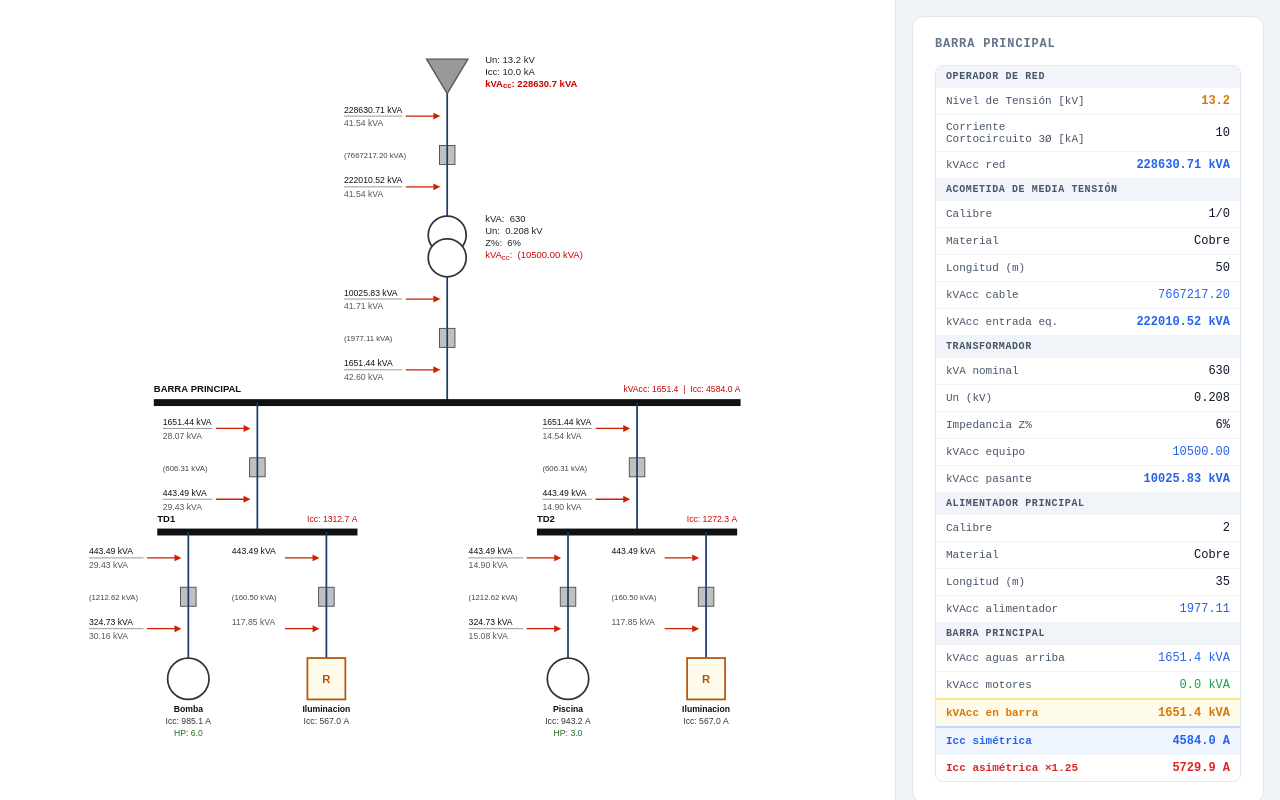
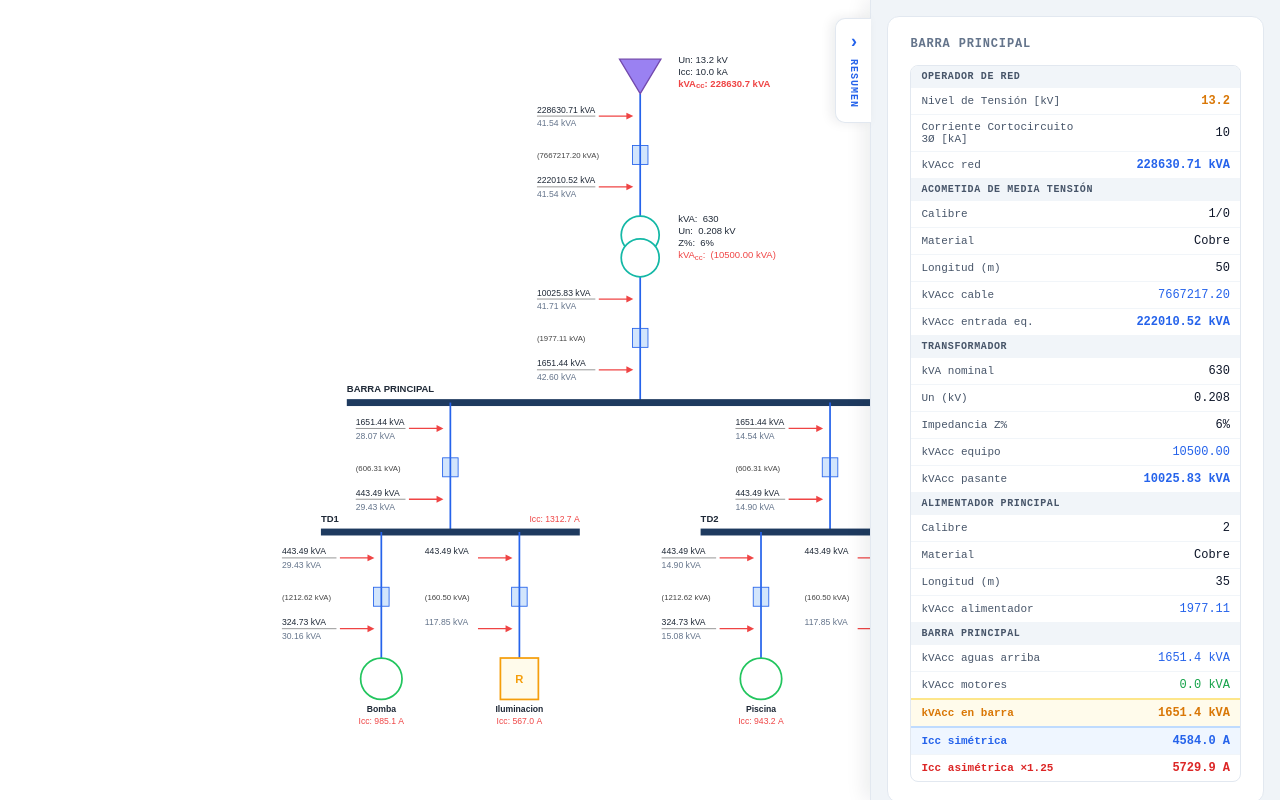
Before and after one commit to cmarioep/ICC-KVA, a React (Vite) app: page / in a window 1280 px wide. Both pictures are taken after a click on the button "⚡ CALCULAR Y VER DIAGRAMA UNIFILAR →". Built offline with nearby package versions, Linux system fonts and the light colour scheme.

Commit message:
Styles: nueva paleta de colores para los elementos del diagrama

```diff
--- a/src/App.jsx
+++ b/src/App.jsx
@@ -1,3 +1,4 @@
+import { useState } from "react";
 import "./App.scss";
 import { getZ, series } from "./utils/cableUtils";
 import { formatNumber } from "./utils/format";
@@ -6,6 +7,27 @@ import { useIccCalc } from "./hooks/useIccCalc";
 /* ── UI PRIMITIVOS ──────────────────────────────────────── */
 function Card({ children }) {
   return <div className="card">{children}</div>;
+}
+
+/* ── DRAWER NO MODAL DEL RESUMEN ─────────────────────────── */
+// Panel lateral deslizante con un "handle" persistente para mostrar/ocultar.
+// No es modal: no hay backdrop ni bloqueo del canvas mientras está abierto.
+function SummaryDrawer({ open, onToggle, children }) {
+  return (
+    <aside className={`res-aside${open ? " res-aside--open" : ""}`}>
+      <button
+        type="button"
+        className="res-aside__handle"
+        onClick={onToggle}
+        aria-expanded={open}
+        title={open ? "Ocultar resumen" : "Mostrar resumen"}
+      >
+        <span className="res-aside__handle-arrow">{open ? "›" : "‹"}</span>
+        <span className="res-aside__handle-label">Resumen</span>
+      </button>
+      <div className="res-aside__content">{children}</div>
+    </aside>
+  );
 }
 
 
@@ -301,6 +323,9 @@ export default function App() {
     parseAndCalculate,
   } = useIccCalc();
 
+  const [resumenOpen, setResumenOpen] = useState(true);
+  const toggleResumen = () => setResumenOpen(o => !o);
+
   /* ═══ JSON INPUT ═══ */
   if (view === "json") return (
     <div className="app">
@@ -340,12 +365,12 @@ export default function App() {
             </div>
           </div>
 
-          <aside className="res-aside">
+          <SummaryDrawer open={resumenOpen} onToggle={toggleResumen}>
             <UnifiedMainSummary data={data} result={result} />
             {result.tableros.map(tablero => (
               <TableroSummary key={tablero.id} tablero={tablero} />
             ))}
-          </aside>
+          </SummaryDrawer>
         </div>
       </div>
     );
@@ -373,8 +398,8 @@ export default function App() {
           </div>
         </div>
 
-        {/* Aside — 30% */}
-        <aside className="res-aside">
+        {/* Aside — drawer no modal */}
+        <SummaryDrawer open={resumenOpen} onToggle={toggleResumen}>
           <Card>
             <div className="card-section-label">Resumen de Cortocircuito</div>
             <KVTable rows={[
@@ -441,7 +466,7 @@ export default function App() {
               }),
             ]} />
           </Card>
-        </aside>
+        </SummaryDrawer>
       </div>
     </div>
   );
--- a/src/App.scss
+++ b/src/App.scss
@@ -370,14 +370,15 @@ $c-border-input: #cbd5e1;
   flex: 1;
   display: flex;
   overflow: hidden;
+  position: relative;
 }
 
 .res-main {
-  width: 70%;
+  flex: 1;
+  min-width: 0;
   display: flex;
   flex-direction: column;
   overflow: hidden;
-  border-right: 1px solid $c-border;
 
   .canvas-wrap {
     flex: 1;
@@ -398,15 +399,79 @@ $c-border-input: #cbd5e1;
   }
 }
 
+// ── Drawer no modal del resumen ───────────────────────────────────────────────
+// Panel deslizante a la derecha, sin backdrop: el canvas sigue siendo
+// interactivo mientras está abierto. Un "handle" pegado al borde izquierdo
+// del panel se mantiene siempre visible para abrir/cerrar.
 .res-aside {
-  width: 30%;
-  overflow-y: auto;
+  position: absolute;
+  top: 0;
+  right: 0;
+  height: 100%;
+  width: 32%;
+  min-width: 360px;
+  max-width: 480px;
+  box-sizing: border-box;
   background: $bg-page;
-  padding: 16px;
-  display: flex;
-  flex-direction: column;
-  gap: 16px;
-  box-sizing: border-box;
+  border-left: 1px solid $c-border;
+  box-shadow: -6px 0 18px rgba(15, 23, 42, 0.08);
+  transform: translateX(100%);
+  transition: transform 0.28s cubic-bezier(0.4, 0, 0.2, 1);
+  z-index: 20;
+
+  &--open {
+    transform: translateX(0);
+  }
+
+  &__content {
+    height: 100%;
+    overflow-y: auto;
+    padding: 16px;
+    display: flex;
+    flex-direction: column;
+    gap: 16px;
+    box-sizing: border-box;
+  }
+
+  &__handle {
+    position: absolute;
+    top: 18px;
+    left: -36px;
+    width: 36px;
+    padding: 14px 0;
+    display: flex;
+    flex-direction: column;
+    align-items: center;
+    gap: 8px;
+    background: $bg-white;
+    border: 1px solid $c-border;
+    border-right: none;
+    border-radius: 10px 0 0 10px;
+    box-shadow: -4px 0 12px rgba(15, 23, 42, 0.08);
+    color: $c-blue;
+    cursor: pointer;
+    font-family: inherit;
+    outline: none;
+
+    &:hover {
+      background: $c-blue-light;
+    }
+  }
+
+  &__handle-arrow {
+    font-size: 18px;
+    font-weight: 700;
+    line-height: 1;
+  }
+
+  &__handle-label {
+    font-size: 10px;
+    font-weight: 700;
+    letter-spacing: 0.1em;
+    text-transform: uppercase;
+    writing-mode: vertical-rl;
+    text-orientation: mixed;
+  }
 
   .rp {
     margin-bottom: 0;
--- a/src/utils/diagram.js
+++ b/src/utils/diagram.js
@@ -1,5 +1,6 @@
 import { series } from "./cableUtils";
 import { createPrimitives } from "./diagramPrimitives";
+import { PALETTE } from "./palette";
 
 export function drawDiagram(canvas, data, results) {
   if (!canvas) return;
@@ -165,26 +166,26 @@ export function drawDiagram(canvas, data, results) {
       ctx.setLineDash([]);
       ctx.beginPath(); ctx.arc(sourceCenterX, transformerY, 24, 0, Math.PI * 2);
       ctx.fillStyle = "#fff"; ctx.fill();
-      ctx.strokeStyle = "#1a6e1a"; ctx.lineWidth = 2; ctx.stroke();
-      drawText("G", sourceCenterX, transformerY + 6, 16, "#1a6e1a", "center", true);
+      ctx.strokeStyle = PALETTE.motor; ctx.lineWidth = 2; ctx.stroke();
+      drawText("G", sourceCenterX, transformerY + 6, 16, PALETTE.motor, "center", true);
     }
     if (outgoingCableBoxY !== null) drawImpedanceBox(sourceCenterX, outgoingCableBoxY, source.outCableKVAcc.toFixed(2), srcTextStartX);
 
     // 3. Right-side technical data
     if (!isGenerator) {
       if (hasGridData) {
-        drawText(`Un: ${data.grid.kV ?? '--'} kV`,                          sourceLabelX, diagramTopY + 4,  11, "#222");
-        drawText(`Icc: ${data.grid.Icc != null ? data.grid.Icc.toFixed(1) : '--'} kA`, sourceLabelX, diagramTopY + 18, 11, "#222");
-        drawTextWithKVAccSubscript(`: ${gridKVAcc.toFixed(1)} kVA`, sourceLabelX, diagramTopY + 32, 11, "#c00", true);
+        drawText(`Un: ${data.grid.kV ?? '--'} kV`,                          sourceLabelX, diagramTopY + 4,  11, PALETTE.textPrimary);
+        drawText(`Icc: ${data.grid.Icc != null ? data.grid.Icc.toFixed(1) : '--'} kA`, sourceLabelX, diagramTopY + 18, 11, PALETTE.textPrimary);
+        drawTextWithKVAccSubscript(`: ${gridKVAcc.toFixed(1)} kVA`, sourceLabelX, diagramTopY + 32, 11, PALETTE.faultCurrent, true);
       }
-      drawText(`kVA:  ${source.kVA}`,     sourceLabelX, transformerY - 28, 11, "#222");
-      drawText(`Un:  ${source.kVsec} kV`, sourceLabelX, transformerY - 14, 11, "#222");
-      drawText(`Z%:  ${source.zPct}%`,    sourceLabelX, transformerY,      11, "#222");
-      drawTextWithKVAccSubscript(`:  (${source.equipmentKVAcc.toFixed(2)} kVA)`, sourceLabelX, transformerY + 14, 11, "#c00");
+      drawText(`kVA:  ${source.kVA}`,     sourceLabelX, transformerY - 28, 11, PALETTE.textPrimary);
+      drawText(`Un:  ${source.kVsec} kV`, sourceLabelX, transformerY - 14, 11, PALETTE.textPrimary);
+      drawText(`Z%:  ${source.zPct}%`,    sourceLabelX, transformerY,      11, PALETTE.textPrimary);
+      drawTextWithKVAccSubscript(`:  (${source.equipmentKVAcc.toFixed(2)} kVA)`, sourceLabelX, transformerY + 14, 11, PALETTE.faultCurrent);
     } else {
-      drawText(`kVA: ${source.kVA}`,  srcTextStartX, transformerY - 16, 11, "#222");
-      drawText(`X'': ${source.xdpp}`, srcTextStartX, transformerY - 2,  11, "#222");
-      drawTextWithKVAccSubscript(`: (${source.equipmentKVAcc.toFixed(2)} kVA)`, srcTextStartX, transformerY + 12, 11, "#c00");
+      drawText(`kVA: ${source.kVA}`,  srcTextStartX, transformerY - 16, 11, PALETTE.textPrimary);
+      drawText(`X'': ${source.xdpp}`, srcTextStartX, transformerY - 2,  11, PALETTE.textPrimary);
+      drawTextWithKVAccSubscript(`: (${source.equipmentKVAcc.toFixed(2)} kVA)`, srcTextStartX, transformerY + 12, 11, PALETTE.faultCurrent);
     }
 
     // 4. Flow pair labels (left of conductor for transformers, right for generators)
@@ -205,9 +206,9 @@ export function drawDiagram(canvas, data, results) {
   const busBarRightX = diagramCenterX + (srcResults.length - 1) * 230 + busBarHalfWidth;
   drawBusBar(busBarLeftX, busBarRightX, currentY);
 
-  // Icc at bus bar — drawn once, to the right of the first source
+  // Icc at bus bar — same style/pattern as the unified diagram
   const shortCircuitCurrentAtBus = busKVAcc / (Math.sqrt(3) * busVoltageKV);
-  drawText(`Icc:  ${shortCircuitCurrentAtBus.toFixed(3)}`, diagramCenterX + 50, currentY - 16, 11, "#333");
+  drawText(`Icc: ${shortCircuitCurrentAtBus.toFixed(1)} A`, busBarRightX, currentY - 12, 10, PALETTE.faultCurrent, "right");
 
   // ── Load branches — drawn once below the common bus bar ─────────────────────
 
@@ -246,14 +247,14 @@ export function drawDiagram(canvas, data, results) {
       if (cableBoxY !== null) drawImpedanceBox(loadCenterX, cableBoxY, load.cableKVAcc.toFixed(2), textStartX);
       drawResistiveLoadSymbol(loadCenterX, symbolCenterY, load.label);
 
-      drawText(upstreamKVAatBus.toFixed(2) + " kVA", textStartX, flowPair1Y - 4, 10, "#111");
+      drawText(upstreamKVAatBus.toFixed(2) + " kVA", textStartX, flowPair1Y - 4, 10, PALETTE.textPrimary);
       drawRightArrow(loadCenterX - 8, flowPair1Y, 40);
       if (flowPair2Y !== null) {
-        drawText(terminalKVAcc.toFixed(2) + " kVA", textStartX, flowPair2Y - 4, 10, "#555");
+        drawText(terminalKVAcc.toFixed(2) + " kVA", textStartX, flowPair2Y - 4, 10, PALETTE.textSecondary);
         drawRightArrow(loadCenterX - 8, flowPair2Y, 40);
       }
 
-      drawText(`Icc: ${iccAtTerminal.toFixed(2)} A`, loadCenterX, symbolCenterY + 52, 10, "#333", "center");
+      drawText(`Icc: ${iccAtTerminal.toFixed(2)} A`, loadCenterX, symbolCenterY + 52, 10, PALETTE.faultCurrent, "center");
       return;
     }
 
@@ -299,12 +300,12 @@ export function drawDiagram(canvas, data, results) {
       upstreamKVAatTerminal = series(upstreamKVAatBus, load.cableKVAcc);
       drawFlowPairLabels(loadCenterX, loadFlowPair2Y, upstreamKVAatTerminal, load.motorKVAcc, loadTextStartX);
       const shortCircuitCurrentAtLoad = (upstreamKVAatTerminal + load.motorKVAcc) / (Math.sqrt(3) * busVoltageKV);
-      drawText(`Icc: ${shortCircuitCurrentAtLoad.toFixed(2)}`, loadCenterX, loadCircleCenterY + 52, 11, "#333", "center");
+      drawText(`Icc: ${shortCircuitCurrentAtLoad.toFixed(2)}`, loadCenterX, loadCircleCenterY + 52, 11, PALETTE.faultCurrent, "center");
     } else {
       const iccAtLoad  = (upstreamKVAatTerminal + load.motorKVAcc) / (Math.sqrt(3) * busVoltageKV);
       const iascAtLoad = iccAtLoad * asymmetricFactor;
-      drawText(`Icc: ${iccAtLoad.toFixed(2)}`,  loadCenterX, loadCircleCenterY + 52, 11, "#333", "center");
-      drawText(`Iasc: ${iascAtLoad.toFixed(2)}`, loadCenterX, loadCircleCenterY + 66, 11, "#333", "center");
+      drawText(`Icc: ${iccAtLoad.toFixed(2)}`,  loadCenterX, loadCircleCenterY + 52, 11, PALETTE.faultCurrent, "center");
+      drawText(`Iasc: ${iascAtLoad.toFixed(2)}`, loadCenterX, loadCircleCenterY + 66, 11, PALETTE.faultCurrent, "center");
     }
   });
 
--- a/src/utils/diagramPrimitives.js
+++ b/src/utils/diagramPrimitives.js
@@ -3,7 +3,9 @@
 // Used by both the single-bus diagram (diagram.js) and the unified multi-board
 // diagram (unifiedDiagram.js) so the visual language stays identical.
 
-const MAIN_LINE_COLOR    = "#1a3a6e";
+import { PALETTE } from "./palette";
+
+const MAIN_LINE_COLOR    = PALETTE.feeder;
 const DEFAULT_LINE_WIDTH = 2;
 
 export function createPrimitives(ctx) {
@@ -16,14 +18,14 @@ export function createPrimitives(ctx) {
   }
   const drawVerticalLine = (x, y1, y2, lw = DEFAULT_LINE_WIDTH, color = MAIN_LINE_COLOR) => drawLine(x, y1, x, y2, lw, color);
 
-  function drawText(text, x, y, fontSize = 11, color = "#222", textAlign = "left", isBold = false) {
+  function drawText(text, x, y, fontSize = 11, color = PALETTE.textPrimary, textAlign = "left", isBold = false) {
     ctx.setLineDash([]);
     ctx.font = `${isBold ? "bold " : ""}${fontSize}px Arial,sans-serif`;
     ctx.fillStyle = color; ctx.textAlign = textAlign;
     ctx.fillText(text, x, y);
   }
 
-  function drawTextWithKVAccSubscript(remainingText, x, y, fontSize = 11, color = "#222", isBold = false) {
+  function drawTextWithKVAccSubscript(remainingText, x, y, fontSize = 11, color = PALETTE.textPrimary, isBold = false) {
     const boldPrefix = isBold ? "bold " : "";
     ctx.setLineDash([]);
     ctx.fillStyle = color; ctx.textAlign = "left";
@@ -41,10 +43,10 @@ export function createPrimitives(ctx) {
   function drawRightArrow(tipX, y, arrowLength = 40) {
     ctx.setLineDash([]);
     ctx.beginPath();
-    ctx.strokeStyle = "#cc2200"; ctx.lineWidth = 1.5;
+    ctx.strokeStyle = PALETTE.faultCurrent; ctx.lineWidth = 1.5;
     ctx.moveTo(tipX - arrowLength, y); ctx.lineTo(tipX - 3, y);
     ctx.stroke();
-    ctx.beginPath(); ctx.fillStyle = "#cc2200";
+    ctx.beginPath(); ctx.fillStyle = PALETTE.faultCurrent;
     ctx.moveTo(tipX, y);
     ctx.lineTo(tipX - 8, y - 4);
     ctx.lineTo(tipX - 8, y + 4);
@@ -55,10 +57,10 @@ export function createPrimitives(ctx) {
   function drawLeftArrow(tipX, y, arrowLength = 40) {
     ctx.setLineDash([]);
     ctx.beginPath();
-    ctx.strokeStyle = "#cc2200"; ctx.lineWidth = 1.5;
+    ctx.strokeStyle = PALETTE.faultCurrent; ctx.lineWidth = 1.5;
     ctx.moveTo(tipX + 3, y); ctx.lineTo(tipX + arrowLength, y);
     ctx.stroke();
-    ctx.beginPath(); ctx.fillStyle = "#cc2200";
+    ctx.beginPath(); ctx.fillStyle = PALETTE.faultCurrent;
     ctx.moveTo(tipX, y);
     ctx.lineTo(tipX + 8, y - 4);
     ctx.lineTo(tipX + 8, y + 4);
@@ -87,22 +89,22 @@ export function createPrimitives(ctx) {
       const textWidth = Math.max(ctx.measureText(upstreamText).width, ctx.measureText(downstreamText).width);
       drawLine(conductorX + 52, arrowY, textStartX + textWidth, arrowY, 1, "#888");
       drawLeftArrow(conductorX + 8, arrowY, 40);
-      drawText(upstreamText,   textStartX, y - 4,  10, "#111");
-      drawText(downstreamText, textStartX, y + 12, 10, "#555");
+      drawText(upstreamText,   textStartX, y - 4,  10, PALETTE.textPrimary);
+      drawText(downstreamText, textStartX, y + 12, 10, PALETTE.textSecondary);
     } else {
       drawLine(textStartX, arrowY, conductorX - 52, arrowY, 1, "#888");
-      drawText(upstreamText,   textStartX, y - 4,  10, "#111");
+      drawText(upstreamText,   textStartX, y - 4,  10, PALETTE.textPrimary);
       drawRightArrow(conductorX - 8, arrowY, 40);
-      drawText(downstreamText, textStartX, y + 12, 10, "#555");
+      drawText(downstreamText, textStartX, y + 12, 10, PALETTE.textSecondary);
     }
   }
 
   // Grey impedance box. textStartX shared with flow pair labels for a uniform left edge.
   function drawImpedanceBox(x, y, label, textStartX) {
     ctx.setLineDash([]);
-    ctx.fillStyle = "#c0c0c0";
+    ctx.fillStyle = "#D2E5FC";
     ctx.fillRect(x - 9, y - 11, 18, 22);
-    ctx.strokeStyle = "#444"; ctx.lineWidth = 1;
+    ctx.strokeStyle = MAIN_LINE_COLOR; ctx.lineWidth = 1;
     ctx.strokeRect(x - 9, y - 11, 18, 22);
     drawVerticalLine(x, y - 11, y + 11);
     ctx.font = "9px Arial,sans-serif";
@@ -118,10 +120,10 @@ export function createPrimitives(ctx) {
     ctx.fillRect(centerX - r - 4, centerY - r * 1.6, (r + 4) * 2, r * 3.2);
     ctx.beginPath(); ctx.arc(centerX, centerY - r * 0.6, r, 0, Math.PI * 2);
     ctx.fillStyle = "#fff"; ctx.fill();
-    ctx.strokeStyle = "#333"; ctx.lineWidth = 2; ctx.stroke();
+    ctx.strokeStyle = PALETTE.transformer; ctx.lineWidth = 2; ctx.stroke();
     ctx.beginPath(); ctx.arc(centerX, centerY + r * 0.6, r, 0, Math.PI * 2);
     ctx.fillStyle = "#fff"; ctx.fill();
-    ctx.strokeStyle = "#333"; ctx.lineWidth = 2; ctx.stroke();
+    ctx.strokeStyle = PALETTE.transformer; ctx.lineWidth = 2; ctx.stroke();
   }
 
   // Downward-pointing grey triangle
@@ -130,8 +132,8 @@ export function createPrimitives(ctx) {
     ctx.beginPath();
     ctx.moveTo(centerX, centerY + 40); ctx.lineTo(centerX - 24, centerY); ctx.lineTo(centerX + 24, centerY);
     ctx.closePath();
-    ctx.fillStyle = "#999"; ctx.fill();
-    ctx.strokeStyle = "#555"; ctx.lineWidth = 1.5; ctx.stroke();
+    ctx.fillStyle = "#9A81F2"; ctx.fill();
+    ctx.strokeStyle = "#7349AD"; ctx.lineWidth = 1.5; ctx.stroke();
   }
 
   // Amber rectangle with "R" label — resistive load
@@ -139,10 +141,10 @@ export function createPrimitives(ctx) {
     ctx.setLineDash([]);
     ctx.fillStyle = "#fffbeb";
     ctx.fillRect(centerX - 22, centerY - 24, 44, 48);
-    ctx.strokeStyle = "#b45309"; ctx.lineWidth = 2;
+    ctx.strokeStyle = PALETTE.load; ctx.lineWidth = 2;
     ctx.strokeRect(centerX - 22, centerY - 24, 44, 48);
-    drawText("R", centerX, centerY + 5, 13, "#b45309", "center", true);
-    drawText(label, centerX, centerY + 38, 10, "#111", "center", true);
+    drawText("R", centerX, centerY + 5, 13, PALETTE.load, "center", true);
+    drawText(label, centerX, centerY + 38, 10, PALETTE.textPrimary, "center", true);
   }
 
   // Plain white circle with bold label below
@@ -150,14 +152,14 @@ export function createPrimitives(ctx) {
     ctx.setLineDash([]);
     ctx.beginPath(); ctx.arc(centerX, centerY, 24, 0, Math.PI * 2);
     ctx.fillStyle = "#fff"; ctx.fill();
-    ctx.strokeStyle = "#333"; ctx.lineWidth = 2; ctx.stroke();
-    drawText(label, centerX, centerY + 38, 10, "#111", "center", true);
+    ctx.strokeStyle = PALETTE.motor; ctx.lineWidth = 2; ctx.stroke();
+    drawText(label, centerX, centerY + 38, 10, PALETTE.textPrimary, "center", true);
   }
 
   // Thick black bus bar
   function drawBusBar(startX, endX, y, thickness = 8) {
     ctx.setLineDash([]);
-    ctx.fillStyle = "#111";
+    ctx.fillStyle = PALETTE.busbar;
     ctx.fillRect(startX, y - thickness / 2, endX - startX, thickness);
   }
 
--- /dev/null
+++ b/src/utils/palette.js
@@ -0,0 +1,13 @@
+// Shared color palette for the unifilar (one-line) diagrams.
+// Single source of truth so diagram.js, unifiedDiagram.js and diagramPrimitives.js
+// stay visually consistent. Each entry maps to a kind of element in the diagram.
+export const PALETTE = {
+  busbar:        "#1E3A5F", // bus bars (barra)
+  feeder:        "#2563EB", // conductor / feeder lines (alimentadores)
+  transformer:   "#14B8A6", // transformer symbol (transformador)
+  motor:         "#22C55E", // motor / generator rotating-machine symbols
+  load:          "#F59E0B", // resistive load symbol (carga resistiva)
+  faultCurrent:  "#EF4444", // short-circuit current (Icc) arrows and labels
+  textPrimary:   "#1F2937", // primary text (names, parameter values)
+  textSecondary: "#64748B", // secondary text (downstream kVA labels)
+};
```
Also changed, not shown: src/utils/unifiedDiagram.js (+21 -21 lines).
